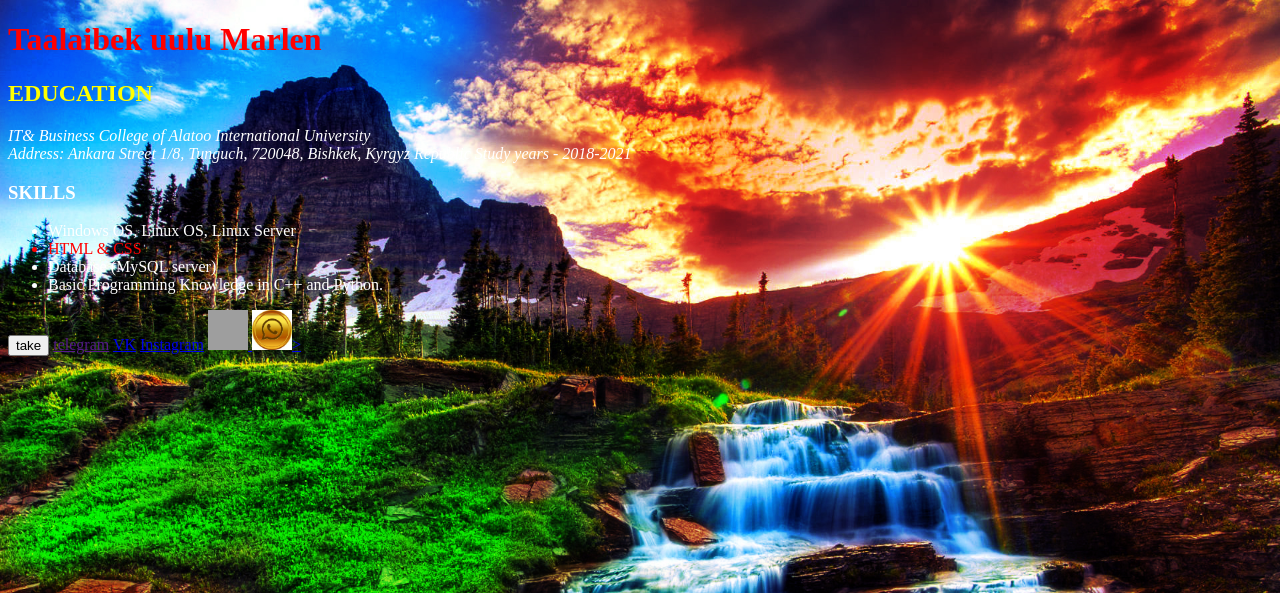
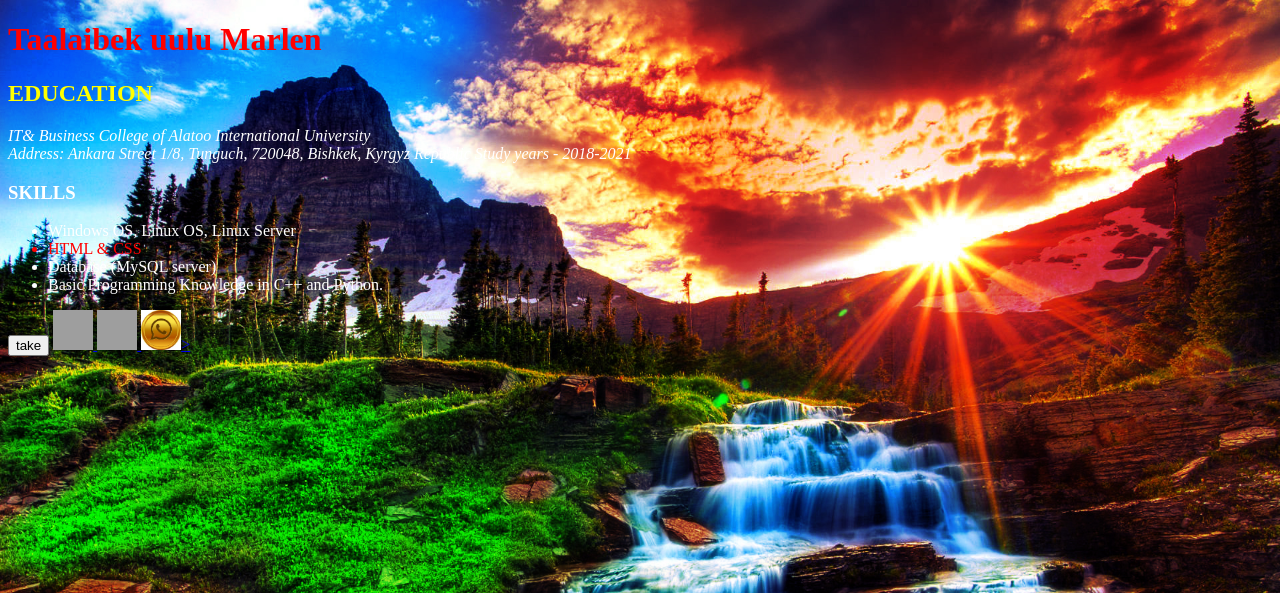
Before and after one commit to Marlenbek/example, a PHP site: page / in a window 1280 px wide. Shown: the top 593 px of the page. Run offline with PHP 8.4, Linux system fonts and the light colour scheme; grey boxes are pictures that could not be loaded.

Commit message:
Update index.php

```diff
--- a/index.php
+++ b/index.php
@@ -26,9 +26,11 @@ Study years - 2018-2021</em></div>
 
 <a href="" style="color: white"> <button>take</button></a>
 
-    <a  href="">telegram</a>
-    <a  href="https://vk.com/ueban023">VK</a>
-    <a  href="https://www.instagram.com/vipp633/" >Instagram</a>
+
+	<a href="https://www.instagram.com/mars1en/">
+         <img src="http://i.mycdn.me/i?r=AzEPZsRbOZEKgBhR0XGMT1RkkE-auL7cNPEsGC7db06E76aKTM5SRkZCeTgDn6uOyic"
+         width=40" height="40">
+      </a>
 
 
 	<a href="https://www.youtube.com/">
```
